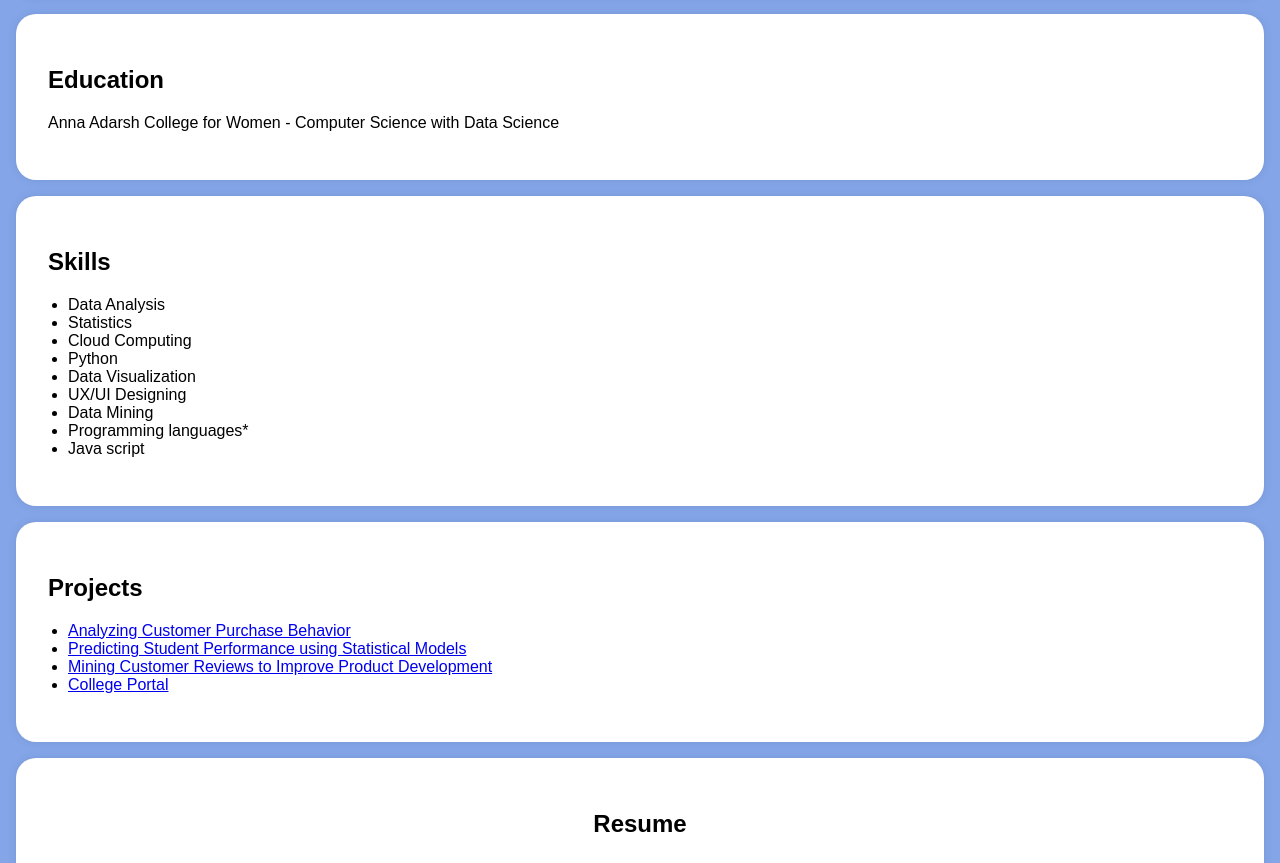
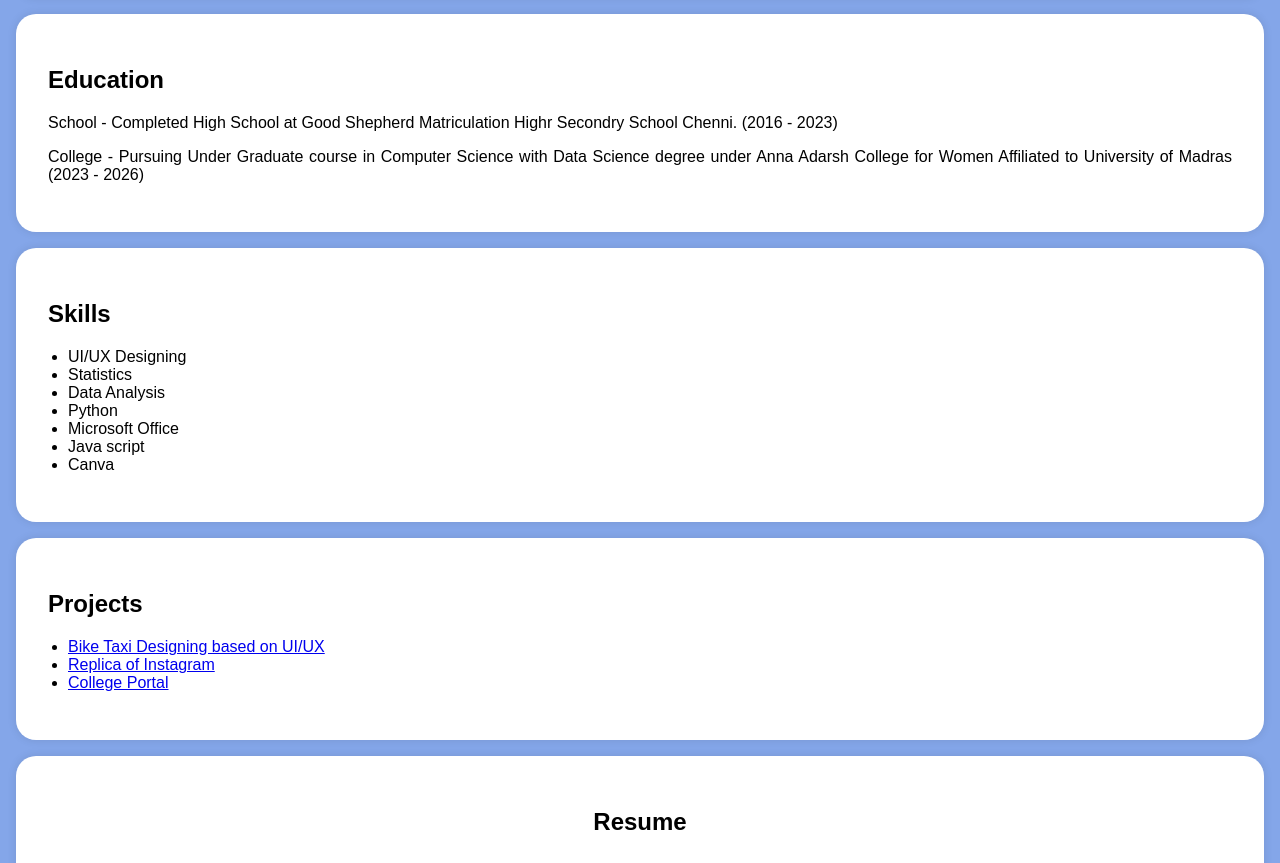
Before and after one commit to Jerusha2005/Digital-portfolio, a plain HTML site: page index.html in a window 1280 px wide. Shown: the part 450-1313 px from the top of the page. Drawn offline with Linux system fonts and the light colour scheme.

Commit message:
Add files via upload

```diff
--- a/index.html
+++ b/index.html
@@ -123,7 +123,9 @@
     <section id="education">
         <div class="section-content">
             <h2>Education</h2>
-            <p>Anna Adarsh College for Women - Computer Science with Data Science</p>
+            <p> School - Completed High School at Good Shepherd Matriculation Highr Secondry School Chenni. (2016 - 2023)
+            <p> College - Pursuing Under Graduate course in Computer Science with Data Science degree under Anna Adarsh College for Women Affiliated to University of Madras (2023 - 2026)</p>
+
 
 
         </div>
@@ -133,15 +135,14 @@
         <div class="section-content">
             <h2>Skills</h2>
             <ul>
+                <li>UI/UX Designing</li>
+                <li>Statistics</li>
                 <li>Data Analysis</li>
-                <li>Statistics</li>
-                <li>Cloud Computing</li>
                 <li>Python</li>
-                <li>Data Visualization</li>
-                <li>UX/UI Designing</li>
-                <li>Data Mining</li>
-                <li>Programming languages*</li>
+
+                <li>Microsoft Office</li>
                 <li>Java script</li>
+                <li>Canva</li>
             </ul>
         </div>
     </section>
@@ -150,9 +151,8 @@
         <div class="section-content">
             <h2>Projects</h2>
             <ul>
-                <li><a href="#">Analyzing Customer Purchase Behavior</a></li>
-                <li><a href="#">Predicting Student Performance using Statistical Models</a></li>
-                <li><a href="#">Mining Customer Reviews to Improve Product Development</a></li>
+                <li><a href="#">Bike Taxi Designing based on UI/UX</a></li>
+                <li><a href="#">Replica of Instagram</a></li>
                 <li><a href="#">College Portal</a></li>
                 <!-- Add more project links here -->
             </ul>
@@ -164,7 +164,7 @@
         <div class="section-content">
             <center>
             <h2>Resume</h2>
-            <a href="https://drive.google.com/file/d/16gK4qPcd87R9Tocby2Cp5ycdxAxSB2Jr/view?usp=drivesdk" target="_blank" class="download-button">Download CV</a>
+            <a href="https://drive.google.com/file/d/1ArnNBkdCxFGtdzdj9l_WobZ9crZkOIEp/view?usp=drivesdk" target="_blank" class="download-button">Download CV</a>
         </center>
         </div>
 
```
Also changed, not shown: 1 other file.
